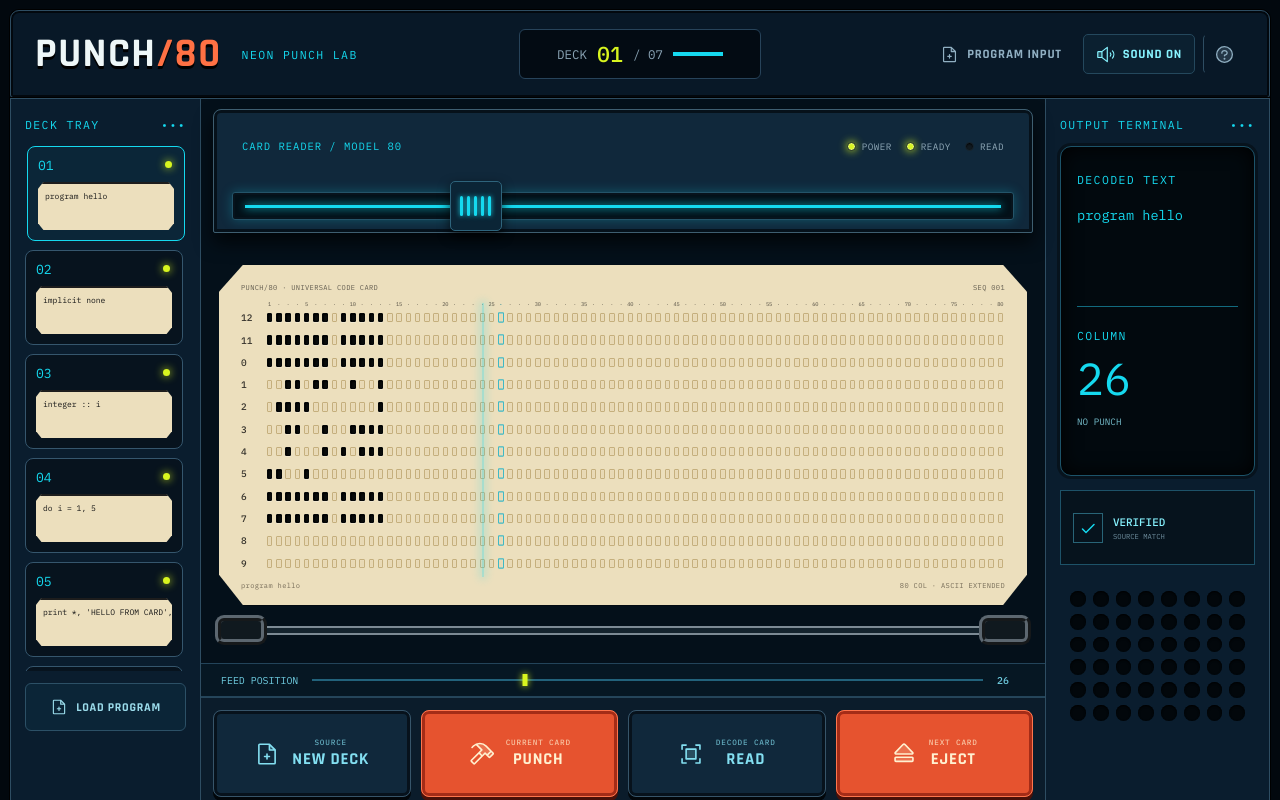
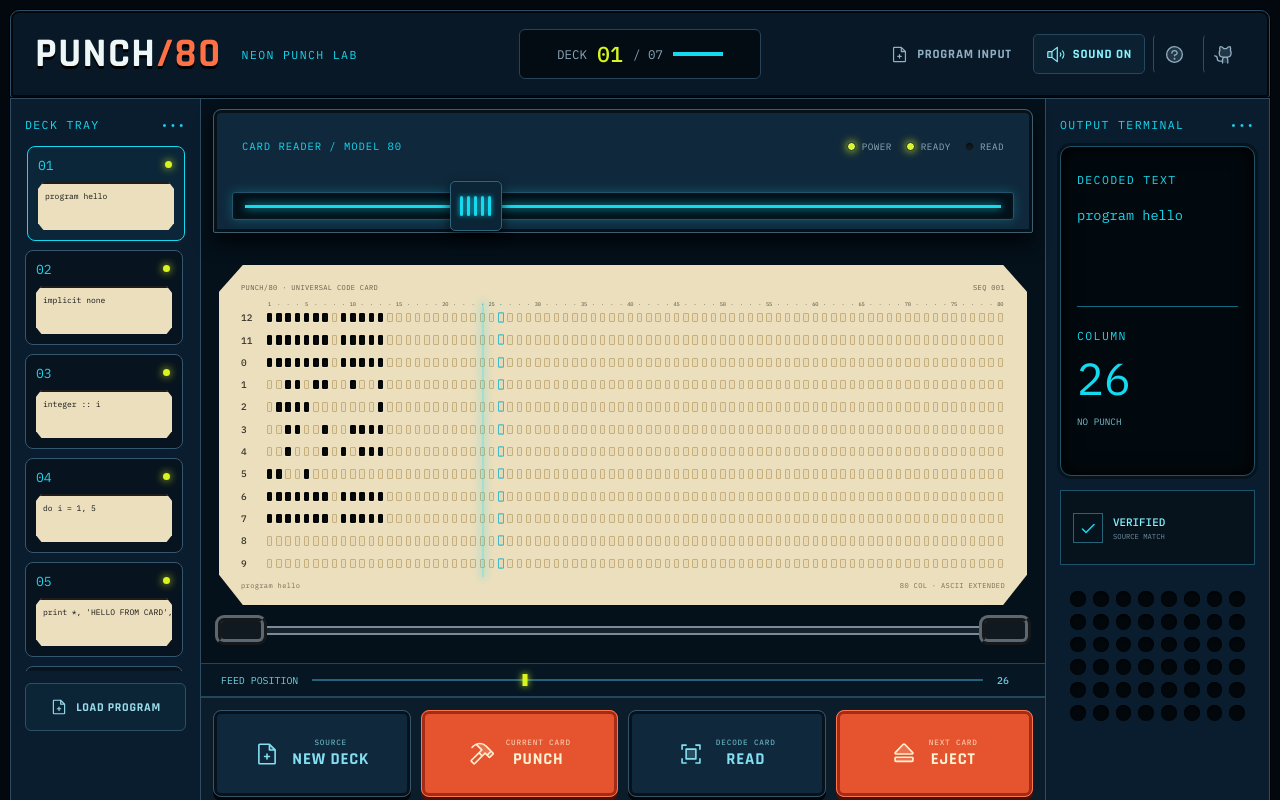
Before and after one commit to vikas-0/retro-punch80, a React (Vite) app: page / in a window 1280 px wide. Shown: the top 800 px of the page. Built offline with nearby package versions, Linux system fonts and the light colour scheme.

Commit message:
Document punch-card model and add GitHub link

```diff
--- a/src/App.jsx
+++ b/src/App.jsx
@@ -8,6 +8,7 @@ import {
   FilePlus,
   FolderOpen,
   Gauge,
+  GithubLogo,
   Hammer,
   Lightning,
   Pause,
@@ -518,6 +519,16 @@ export function App() {
           <button className="help-button" type="button" onClick={() => setHelpOpen(true)} aria-label="Open help">
             <Question size={21} weight="duotone" />
           </button>
+          <a
+            className="github-link"
+            href="https://github.com/vikas-0/retro-punch80"
+            target="_blank"
+            rel="noreferrer"
+            aria-label="View PUNCH/80 on GitHub"
+            title="View source on GitHub"
+          >
+            <GithubLogo size={21} weight="duotone" />
+          </a>
         </div>
       </header>
 
--- a/src/styles.css
+++ b/src/styles.css
@@ -49,6 +49,7 @@ button {
 }
 
 button:focus-visible,
+.github-link:focus-visible,
 textarea:focus-visible {
   outline: 2px solid var(--cyan-soft);
   outline-offset: 3px;
@@ -176,6 +177,7 @@ button:disabled {
 }
 
 .top-actions button,
+.top-actions .github-link,
 .icon-button {
   min-height: 40px;
   padding: 7px 12px;
@@ -194,6 +196,7 @@ button:disabled {
 }
 
 .top-actions button:hover,
+.top-actions .github-link:hover,
 .top-actions button.active {
   border-color: #24485d;
   color: var(--cyan-soft);
@@ -204,6 +207,14 @@ button:disabled {
   width: 42px;
   padding: 0;
   border-left-color: var(--steel);
+}
+
+.top-actions .github-link {
+  width: 42px;
+  min-height: 40px;
+  padding: 0;
+  border-left-color: var(--steel);
+  text-decoration: none;
 }
 
 .console-body {
```
Also changed, not shown: 2 other files (tests, documents, lock files or other folders).
